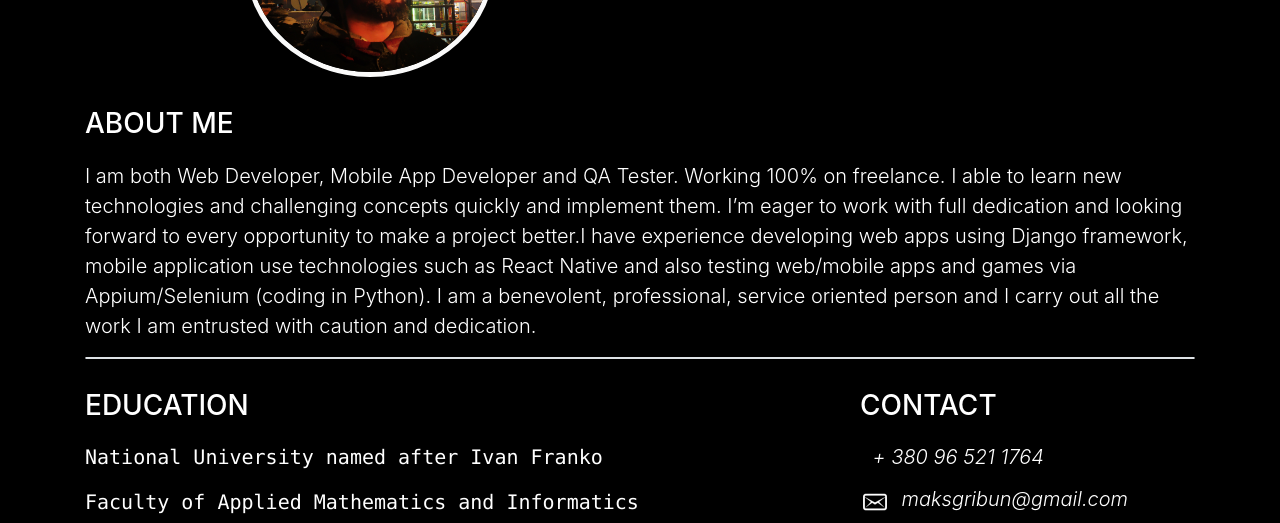
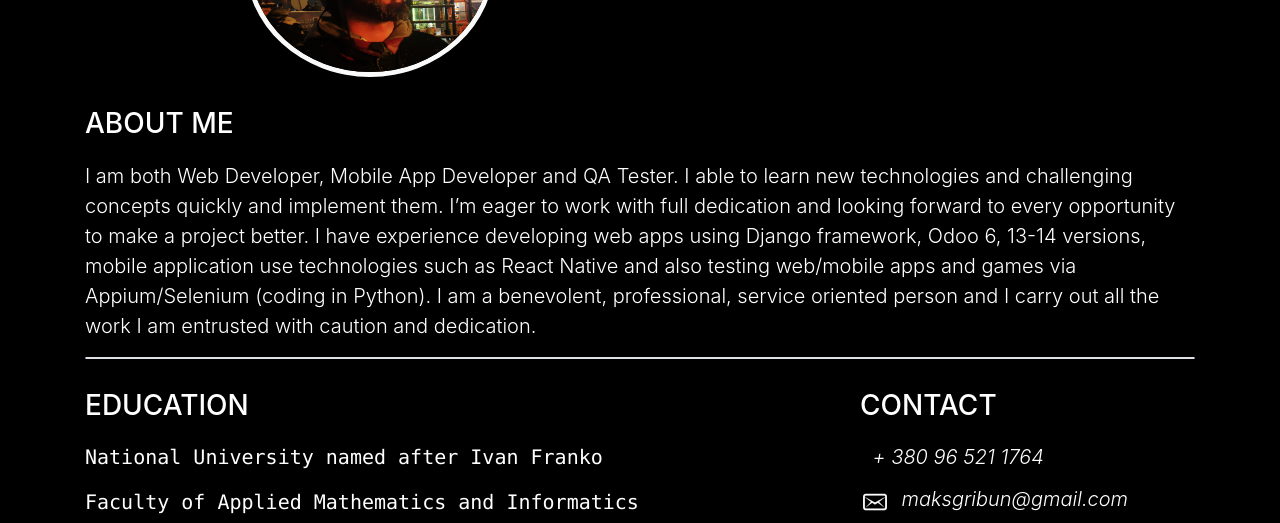
Before and after one commit to maksgr/maksgr.github.io, a plain HTML site: page index.html in a window 1280 px wide. Shown: the part 183-706 px from the top of the page. Drawn offline with nearby package versions, Linux system fonts and the light colour scheme.

Commit message:
update description

```diff
--- a/index.html
+++ b/index.html
@@ -25,7 +25,12 @@
         <div class="row me">
             <div class="col">
                 <h3 style="margin-bottom: 20px;">ABOUT ME</h3>
-                <p class="lead">I am both Web Developer, Mobile App Developer and QA Tester. Working 100% on freelance. I able to learn new technologies and challenging concepts quickly and implement them. I’m eager to work with full dedication and looking forward to every opportunity to make a project better.I have experience developing web apps using Django framework, mobile application use technologies such as React Native and also testing web/mobile apps and games via Appium/Selenium (coding in Python). I am a benevolent, professional, service oriented person and I carry out all the work I am entrusted with caution and dedication.</p>
+                <p class="lead">I am both Web Developer, Mobile App Developer and QA Tester.
+                                I able to learn new technologies and challenging concepts quickly and implement them.
+                                I’m eager to work with full dedication and looking forward to every opportunity to make a project better.
+                                I have experience developing web apps using Django framework, Odoo 6, 13-14 versions,
+                                mobile application use technologies such as React Native and also testing web/mobile apps and games via Appium/Selenium (coding in Python).
+                                I am a benevolent, professional, service oriented person and I carry out all the work I am entrusted with caution and dedication.</p>
             </div>
         </div>
         <div class="progress border" style="height:2px">
```
